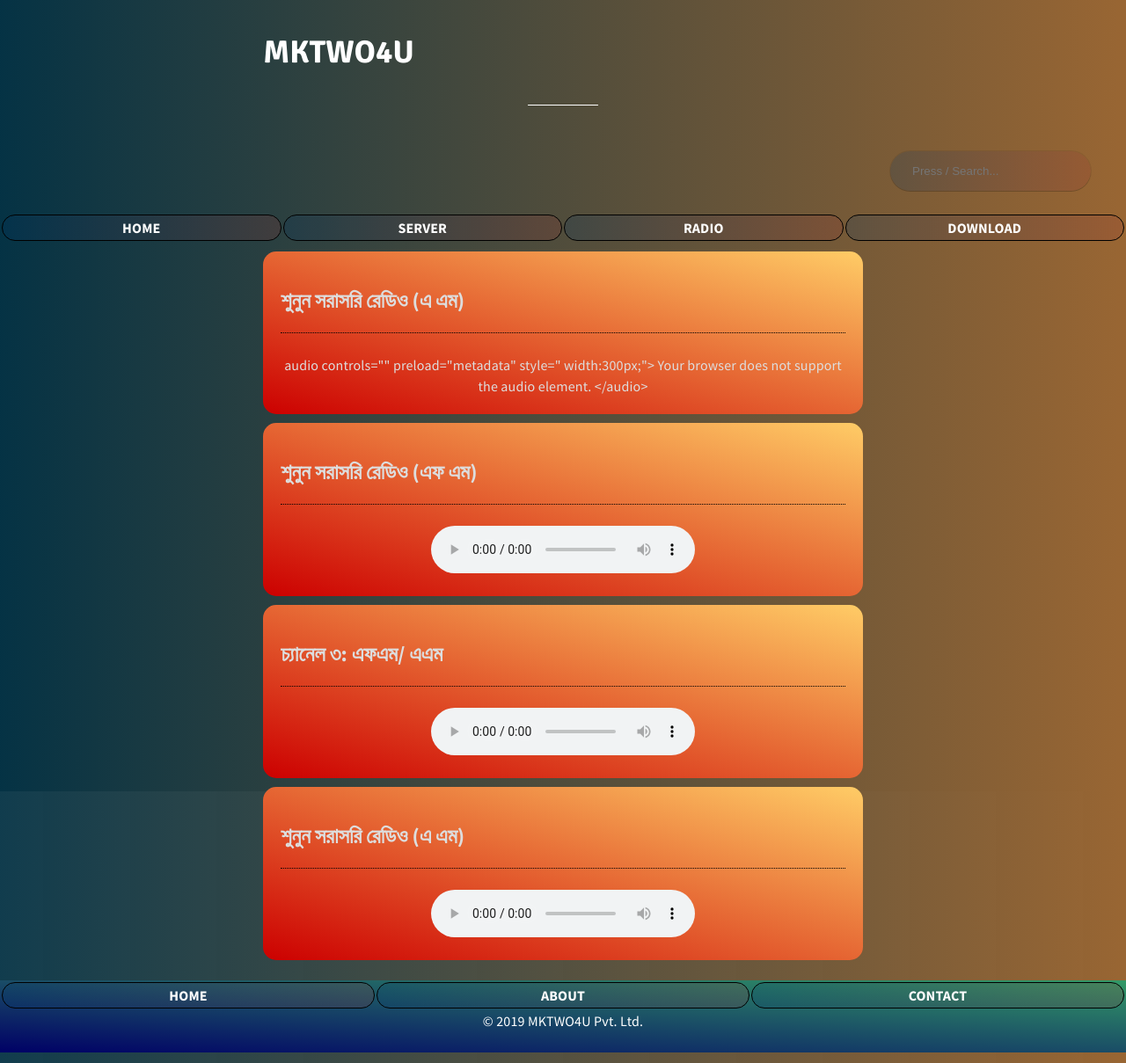
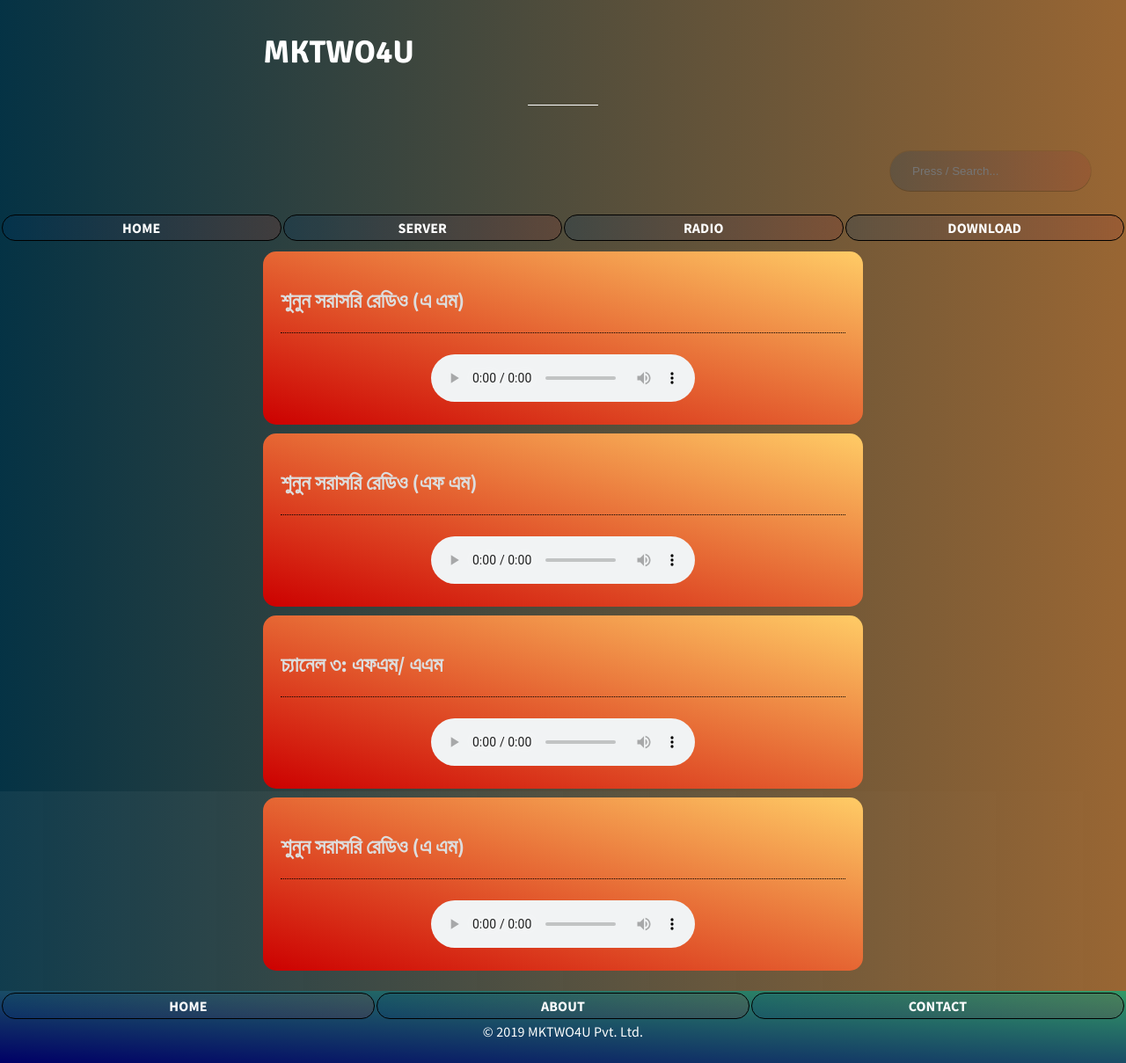
Before and after one commit to bdmilan/blog, a Jekyll site: the page built from radio.md, in a window 1280 px wide. Shown: the whole page at 88% size. Built offline with Jekyll 4.4.1, drawn with Linux system fonts in a browser that asks for light colours.

Commit message:
Update radio.md

```diff
--- a/radio.md
+++ b/radio.md
@@ -6,7 +6,7 @@ title: Bangla Radio
  <div class="article">
 	<div style="border-bottom: 1px dotted black;">
 		<h2> শুনুন সরাসরি রেডিও (এ এম)</h2><br> </div><br>
-<div align="center">audio controls="" preload="metadata" style=" width:300px;">
+<div align="center"><audio controls="" preload="metadata" style=" width:300px;">
 	<source src="http://stream.zeno.fm/2wv1hb2mb" type="audio/mpeg">
 	Your browser does not support the audio element.
 </audio><br>
```
